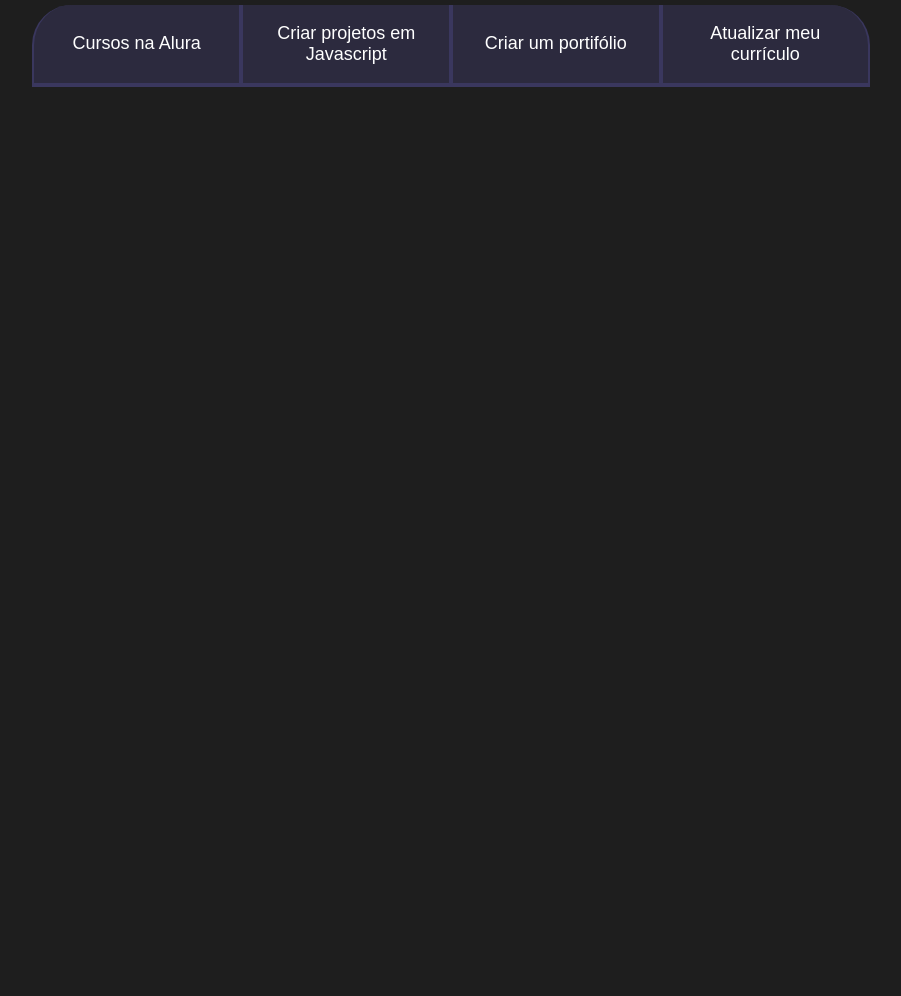
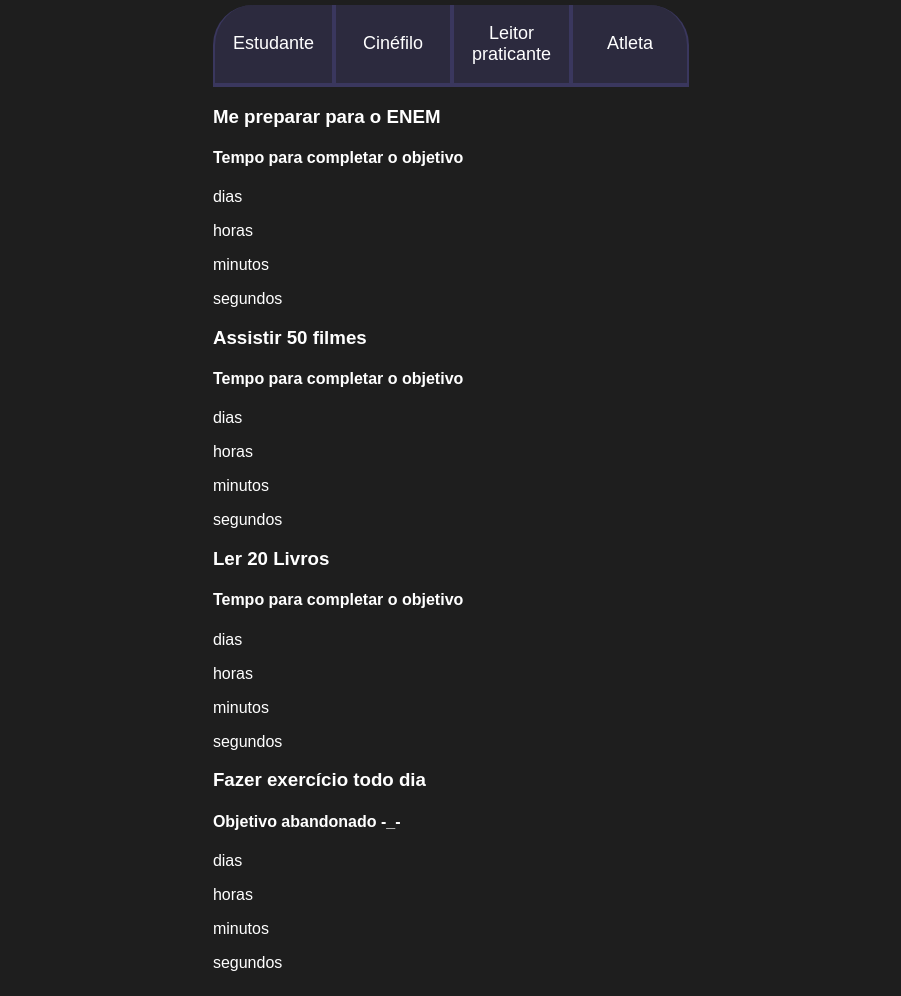
Before and after one commit to LucasandrePetry/trabalho-de-programa-o-2024, a plain HTML site: page index.html in a window 1280 px wide. Shown: the part 71-1067 px from the top of the page, without its empty margins (189-1090 px from the left). Before the commit the page ends 800 px from the top, so only its background shows below. Drawn offline with Linux system fonts and the light colour scheme.

Commit message:
Update index.html

```diff
--- a/index.html
+++ b/index.html
@@ -8,13 +8,106 @@
 </head>
 <body>
     <section class="conteudo-principal">
-        <h2 class="titulo-principal">Meus Objetivos do ano_</h2>
-      <div class="botoes">
-        <button class="botao">Cursos na Alura</button>
-        <button class="botao">Criar projetos em Javascript</button>
-        <button class="botao">Criar um portifólio</button>
-        <button class="botao">Atualizar meu currículo</button>
-      </div>
+        <h2 class="titulo-principal">Meus objetivos do ano<span>_</span></h2>
+        <div class="conteudo">
+        <div class="botoes">
+            <button class="botao ativo">Estudante</button>
+            <button class="botao">Cinéfilo</button>
+            <button class="botao">Leitor praticante</button>
+            <button class="botao">Atleta</button>
+        </div>
+        <div class="abas-textos">
+            <div class="aba-conteudo ativo">
+                <h3 class="aba-conteudo-titulo-principal">Me preparar para o ENEM</h3>
+                <h4 class="aba-conteudo-titulo-secundario">Tempo para completar o objetivo</h4>
+                <div class="contador">
+                    <div class="contador-digito">
+                        <p class="contador-digito-numero" id="dias0"></p>
+                        <p class="contador-digito-texto">dias</p>
+                    </div>
+                    <div class="contador-digito">
+                        <p class="contador-digito-numero" id="horas0"></p>
+                        <p class="contador-digito-texto">horas</p>
+                    </div>
+                    <div class="contador-digito">
+                        <p class="contador-digito-numero" id="minutos0"></p>
+                        <p class="contador-digito-texto">minutos</p>
+                    </div>
+                    <div class="contador-digito">
+                        <p class="contador-digito-numero" id="segundos0"></p>
+                        <p class="contador-digito-texto">segundos</p>
+                    </div>
+                </div>
+            </div>
+            <div class="aba-conteudo">
+                <h3 class="aba-conteudo-titulo-principal">Assistir 50 filmes</h3>
+                <h4 class="aba-conteudo-titulo-secundario">Tempo para completar o objetivo</h4>
+                <div class="contador">
+                    <div class="contador-digito">
+                        <p class="contador-digito-numero" id="dias1"></p>
+                        <p class="contador-digito-texto">dias</p>
+                    </div>
+                    <div class="contador-digito">
+                        <p class="contador-digito-numero" id="horas1"></p>
+                        <p class="contador-digito-texto">horas</p>
+                    </div>
+                    <div class="contador-digito">
+                        <p class="contador-digito-numero" id="minutos1"></p>
+                        <p class="contador-digito-texto">minutos</p>
+                    </div>
+                    <div class="contador-digito">
+                        <p class="contador-digito-numero" id="segundos1"></p>
+                        <p class="contador-digito-texto">segundos</p>
+                    </div>
+                </div>
+            </div>
+            <div class="aba-conteudo">
+                <h3 class="aba-conteudo-titulo-principal">Ler 20 Livros</h3>
+                <h4 class="aba-conteudo-titulo-secundario">Tempo para completar o objetivo</h4>
+                <div class="contador">
+                    <div class="contador-digito">
+                        <p class="contador-digito-numero" id="dias2"></p>
+                        <p class="contador-digito-texto">dias</p>
+                    </div>
+                    <div class="contador-digito">
+                        <p class="contador-digito-numero" id="horas2"></p>
+                        <p class="contador-digito-texto">horas</p>
+                    </div>
+                    <div class="contador-digito">
+                        <p class="contador-digito-numero" id="minutos2"></p>
+                        <p class="contador-digito-texto">minutos</p>
+                    </div>
+                    <div class="contador-digito">
+                        <p class="contador-digito-numero" id="segundos2"></p>
+                        <p class="contador-digito-texto">segundos</p>
+                    </div>
+                </div>
+            </div>
+            <div class="aba-conteudo">
+                <h3 class="aba-conteudo-titulo-principal">Fazer exercício todo dia</h3>
+                <h4 class="aba-conteudo-titulo-secundario">Objetivo abandonado  -_-</h4>
+                <div class="contador">
+                    <div class="contador-digito">
+                        <p class="contador-digito-numero" id="dias3"></p>
+                        <p class="contador-digito-texto">dias</p>
+                    </div>
+                    <div class="contador-digito">
+                        <p class="contador-digito-numero" id="horas3"></p>
+                        <p class="contador-digito-texto">horas</p>
+                    </div>
+                    <div class="contador-digito">
+                        <p class="contador-digito-numero" id="minutos3"></p>
+                        <p class="contador-digito-texto">minutos</p>
+                    </div>
+                    <div class="contador-digito">
+                        <p class="contador-digito-numero" id="segundos3"></p>
+                        <p class="contador-digito-texto">segundos</p>
+                    </div>
+                </div>
+            </div>
+        </div>
+    </div>
     </section>
+    <script src="main.js"></script>
 </body>
 </html>
```
